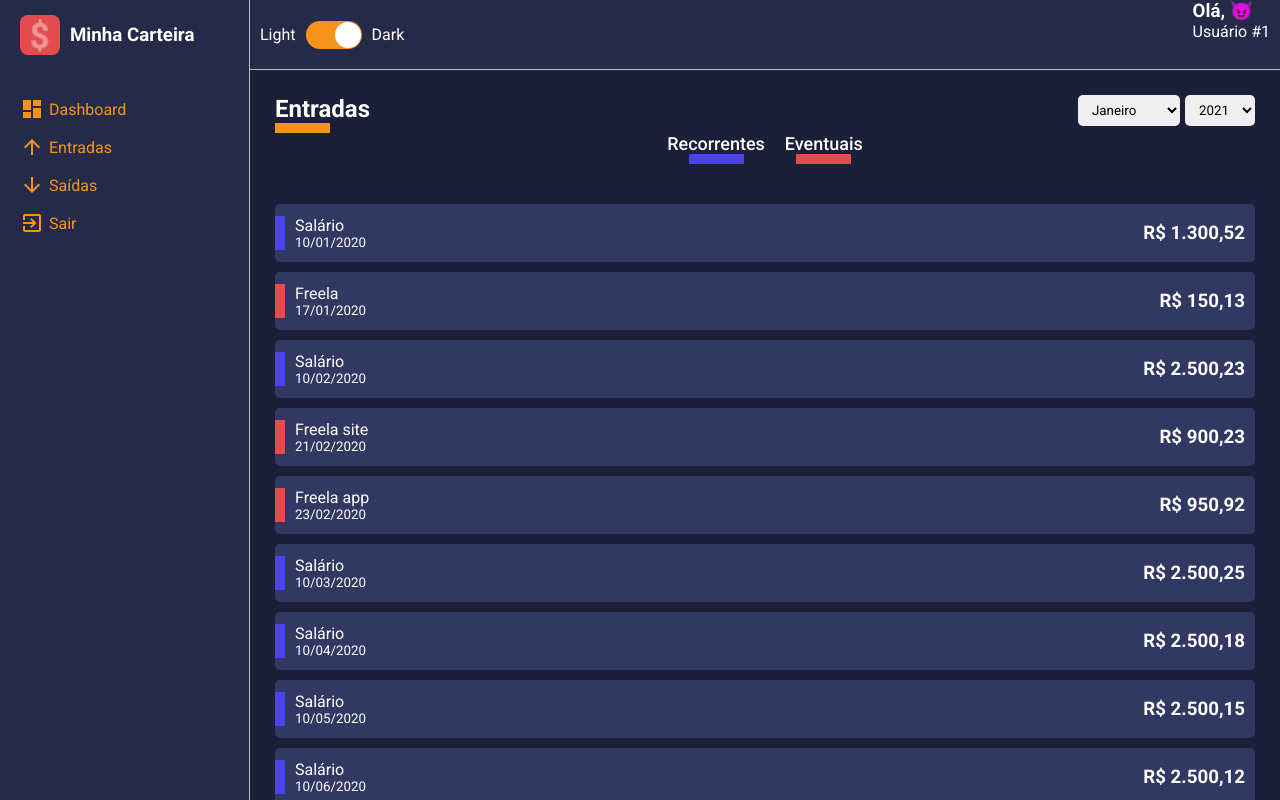
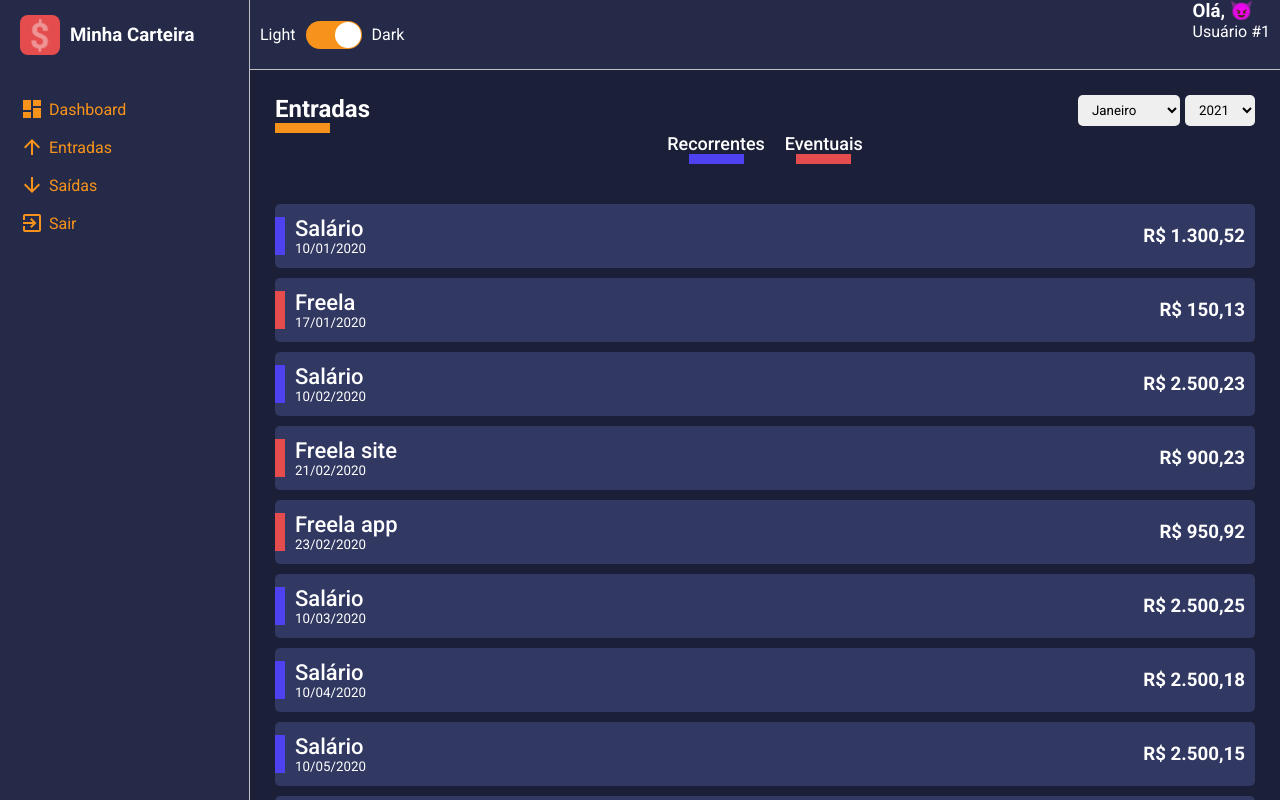
Before and after one commit to EduBergantini/didactic-spoon, a React (Create React App) app: page /listar/entradas in a window 1280 px wide. Built offline with nearby package versions, Linux system fonts and the light colour scheme.

Commit message:
refactor: adjust history card title appearance

```diff
--- a/src/components/history-card/styles.ts
+++ b/src/components/history-card/styles.ts
@@ -28,6 +28,11 @@ export const HistoryCardContainer = styled.li`
         justify-content: space-between;
         padding-left: 10px;
 
+        > span {
+            font-size: 22px;
+            font-weight: 500
+        }
+
     }
 
 
```
